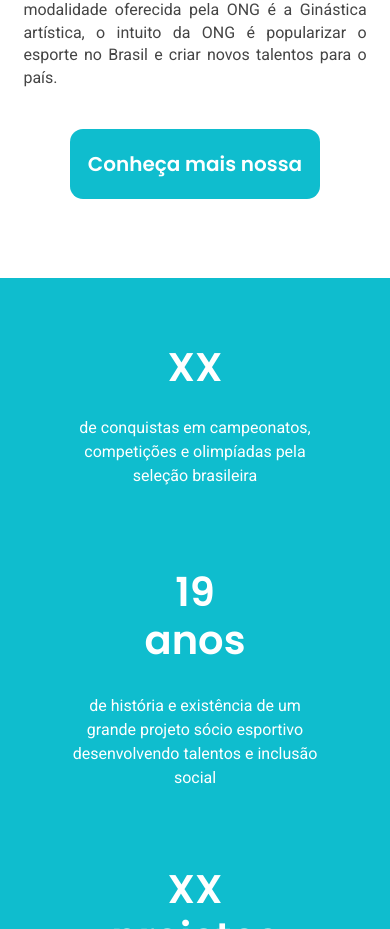
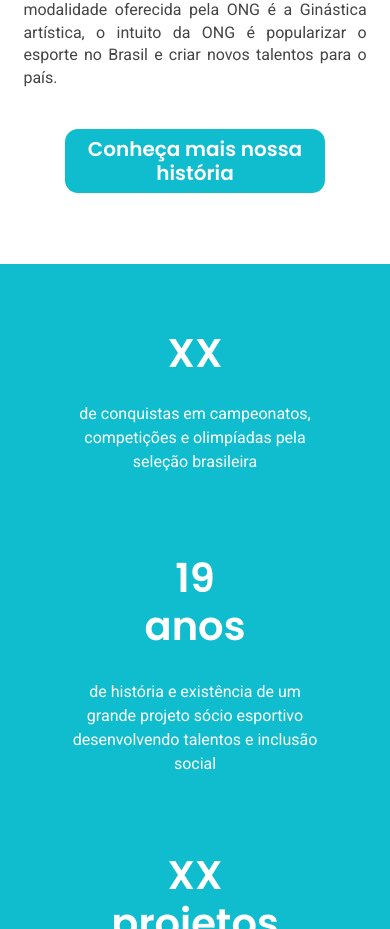
Before and after one commit to GuiBublitz/GamaAcadem_SiteOng, a plain HTML site: page index.html in a window 390 px wide. Shown: the part 2533-3462 px from the top of the page. Drawn offline with nearby package versions, Linux system fonts and the light colour scheme.

Commit message:
Bugs fix

```diff
--- a/css/style.css
+++ b/css/style.css
@@ -1403,6 +1403,20 @@ padding: 10px 10px 15px 50px;
         .menu-icons{
             width:50%;
         }
+        .bloco-4-btn a > p{
+            line-height: 24px;
+            text-align: center;
+            font-family: 'Poppins', sans-serif;
+            cursor: pointer;
+            background-color:  #0FBDCE;
+            color: white;
+            border-radius: 13px;
+            font-size: 20px;
+            font-weight: 600;
+            height: 64px;
+            width: 260px;
+            padding-top: 8px;
+        }
 }
 
 /*Fim Media queryss////////////////////////////////////////////////////////////////////////*/
```
